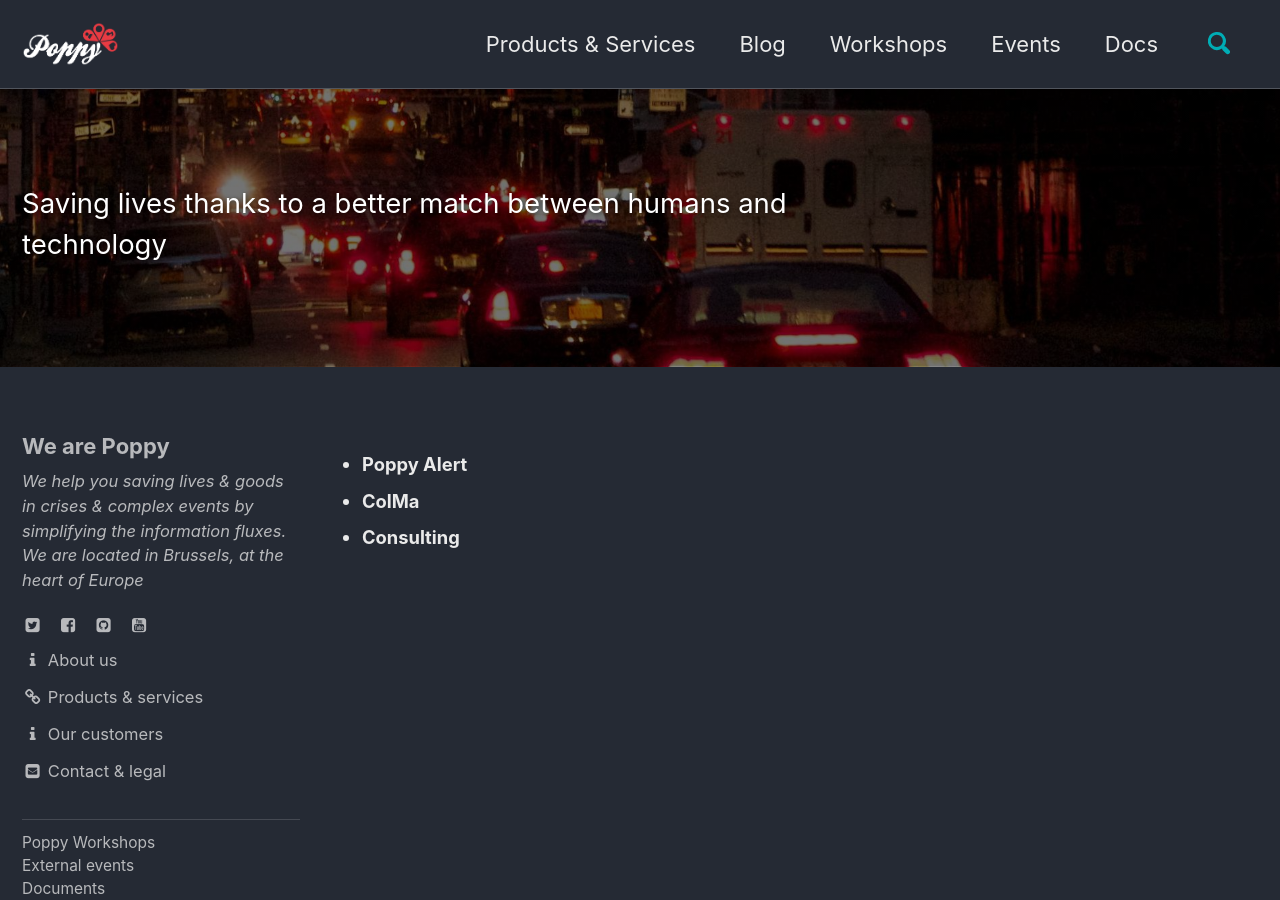
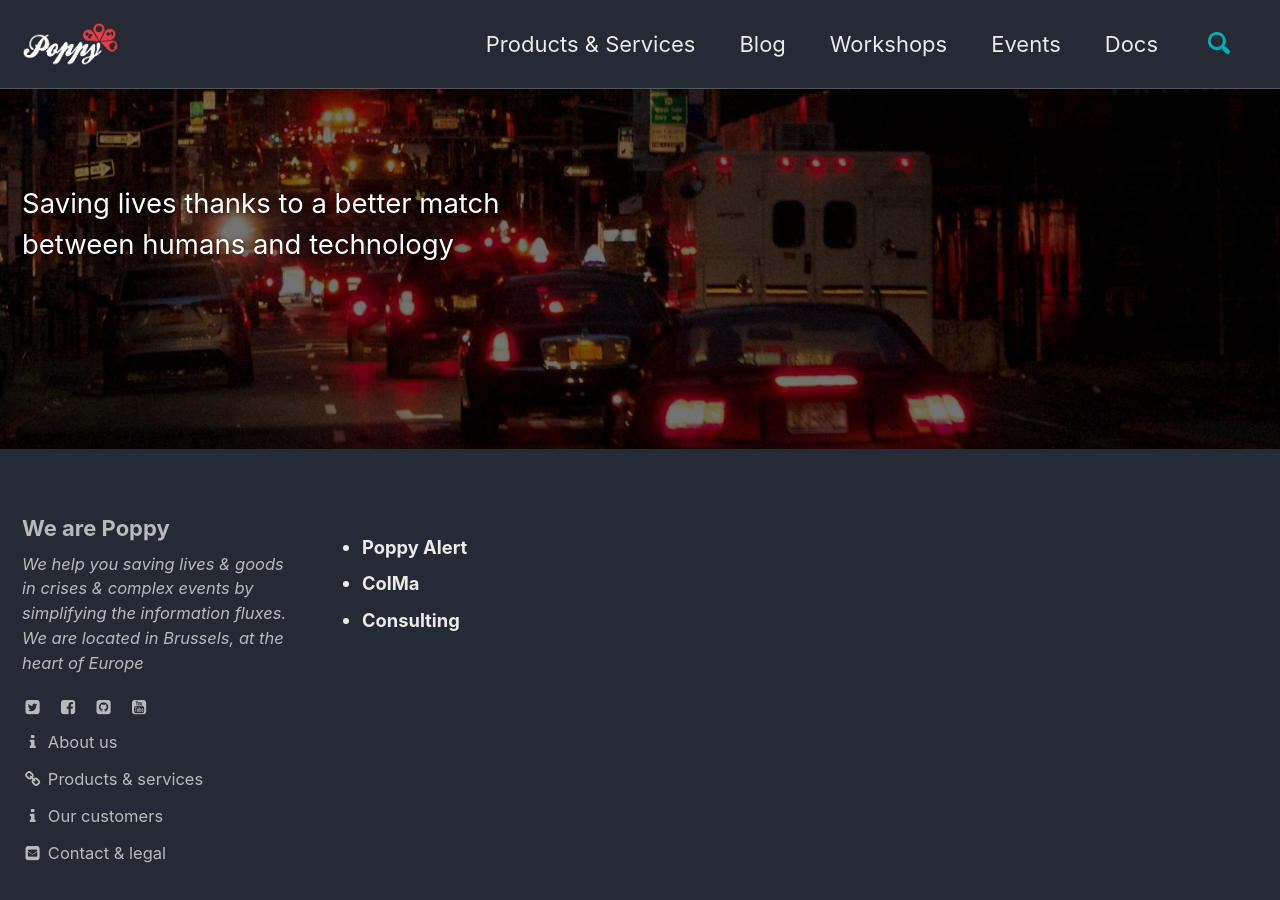
Before and after one commit to ccloquet/ccloquet.github.io, a Jekyll site: the page built from _pages/products_and_services.html, in a window 1280 px wide and 900 px high. Built offline with Jekyll 4.4.1, drawn with Linux system fonts in a browser that asks for light colours; cached includes are drawn as plain includes; part of the change alters nothing that is shown.

```diff
--- a/_pages/products_and_services.html
+++ b/_pages/products_and_services.html
@@ -2,7 +2,7 @@
 layout: single
 share: false
 author_profile: true
-excerpt: "Saving lives thanks to a better match\nbetween humans and technology\n\n\n"
+excerpt: "Saving lives thanks to a better match<br>between humans and technology<br><br><br>"
 header:
   overlay_image: /images/header.jpg
   overlay_filter: 0.55 # same as adding an opacity of 0.5 to a black background
```
